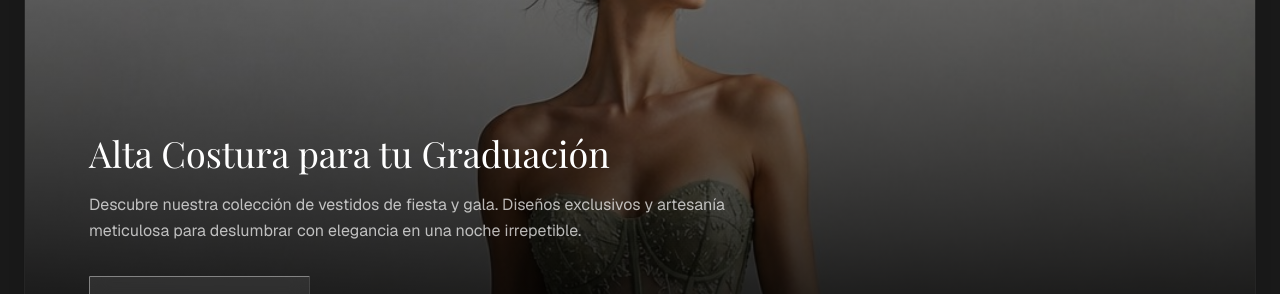
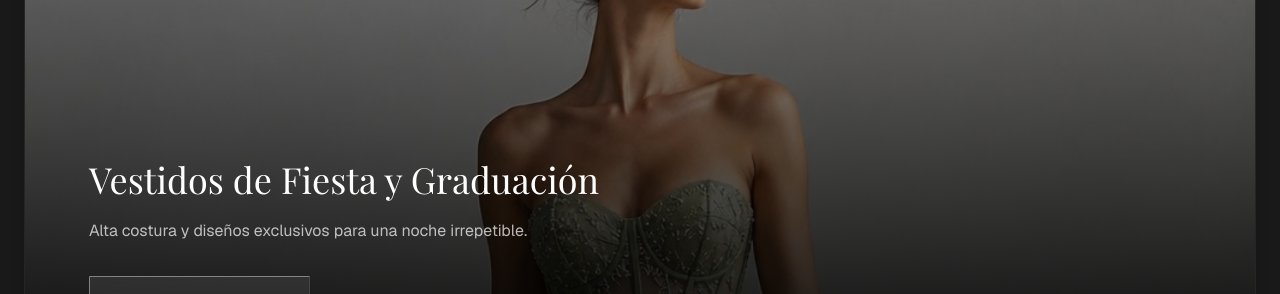
Before and after one commit to Gaz-Style/elena-atelier, a Next.js app: page / in a window 1280 px wide. Shown: the part 1440-1734 px from the top of the page. Built offline with nearby package versions, Linux system fonts and the light colour scheme; a web font is replaced by a local one.

Commit message:
UI/Copy: Simplify Gala card text for better UX and direct SEO

```diff
--- a/src/app/page.tsx
+++ b/src/app/page.tsx
@@ -45,9 +45,9 @@ export default function Home() {
 
             {/* INNER TEXT & CTA OVERLAY */}
             <div className="relative z-10 flex flex-col items-start w-full space-y-4 max-w-2xl">
-              <h3 className="font-serif text-3xl md:text-4xl text-white leading-tight">Alta Costura para tu Graduación</h3>
+              <h3 className="font-serif text-3xl md:text-4xl text-white leading-tight">Vestidos de Fiesta y Graduación</h3>
               <p className="text-white/70 text-sm md:text-base leading-relaxed">
-                Descubre nuestra colección de vestidos de fiesta y gala. Diseños exclusivos y artesanía meticulosa para deslumbrar con elegancia en una noche irrepetible.
+                Alta costura y diseños exclusivos para una noche irrepetible.
               </p>
 
               <div className="pt-4 w-full sm:w-auto">
```
